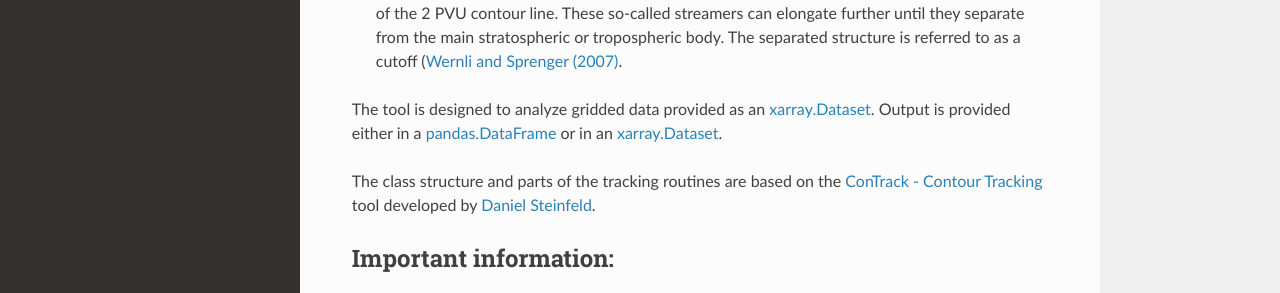
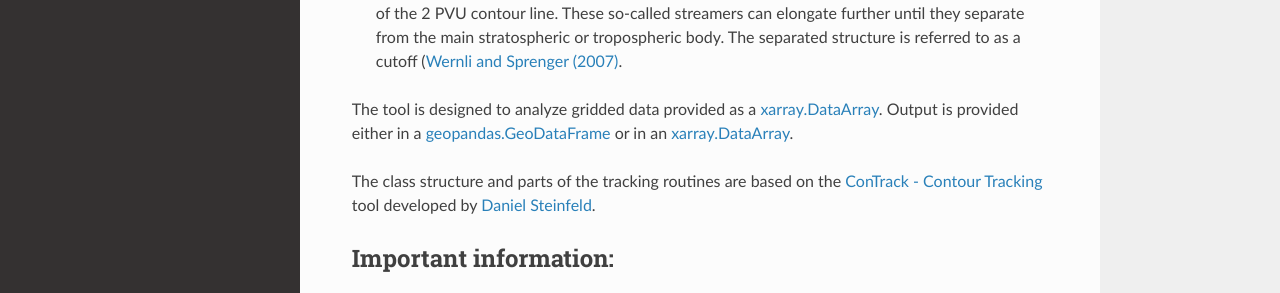
Before and after one commit to skaderli/WaveBreaking, a Sphinx documentation site: the page built from docs/readme.rst, in a window 1280 px wide and 1245 px high. Shown: the part 686-979 px from the top of the window. Built offline with Sphinx 7.4.7 and the Read the Docs theme 2.0.0, drawn with Linux system fonts in a browser that asks for light colours.

Commit message:
Update readme.rst

```diff
--- a/docs/readme.rst
+++ b/docs/readme.rst
@@ -18,7 +18,7 @@ The detection of RWB is based on applying a wave breaking index to the dynamical
 .. _`Sprenger et al. 2017`: https://journals.ametsoc.org/view/journals/bams/98/8/bams-d-15-00299.1.xml
 .. _`Barnes and Hartmann (2012)`: https://agupubs.onlinelibrary.wiley.com/doi/full/10.1029/2012JD017469
 
-The tool is designed to analyze gridded data provided as an `xarray.Dataset <https://docs.xarray.dev/en/stable/generated/xarray.Dataset.html>`_. Output is provided either in a `pandas.DataFrame <https://pandas.pydata.org/docs/reference/api/pandas.DataFrame.html>`_ or in an `xarray.Dataset <https://docs.xarray.dev/en/stable/generated/xarray.Dataset.html>`_.
+The tool is designed to analyze gridded data provided as a `xarray.DataArray <https://docs.xarray.dev/en/stable/generated/xarray.DataArray.html>`_. Output is provided either in a `geopandas.GeoDataFrame <https://geopandas.org/en/stable/docs/reference/api/geopandas.GeoDataFrame.html>`_ or in an `xarray.DataArray <https://docs.xarray.dev/en/stable/generated/xarray.DataArray.html>`_.
 
 The class structure and parts of the tracking routines are based on the `ConTrack - Contour Tracking <https://github.com/steidani/ConTrack>`_ tool developed by `Daniel Steinfeld <https://github.com/steidani>`_.
 
```
